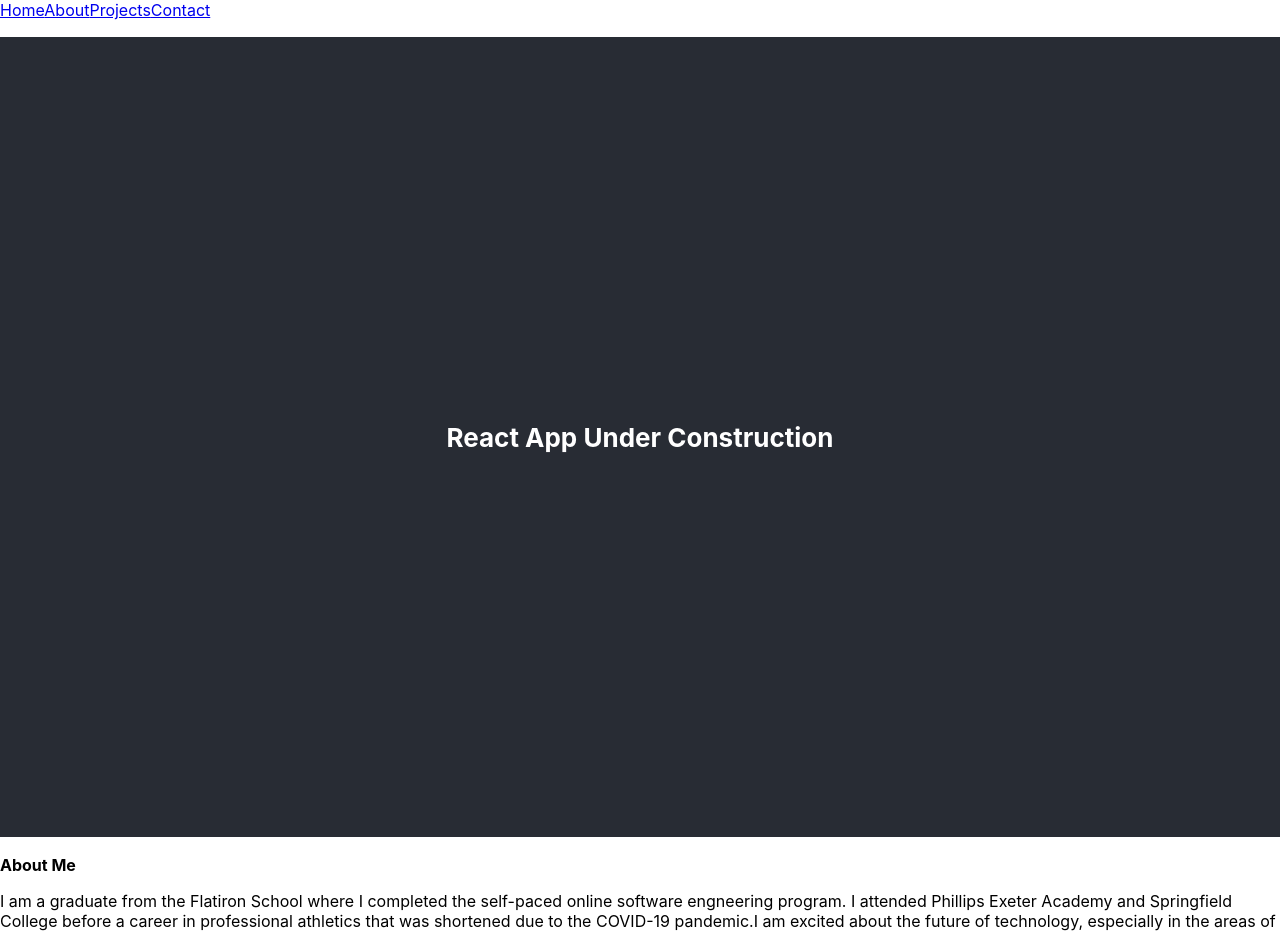
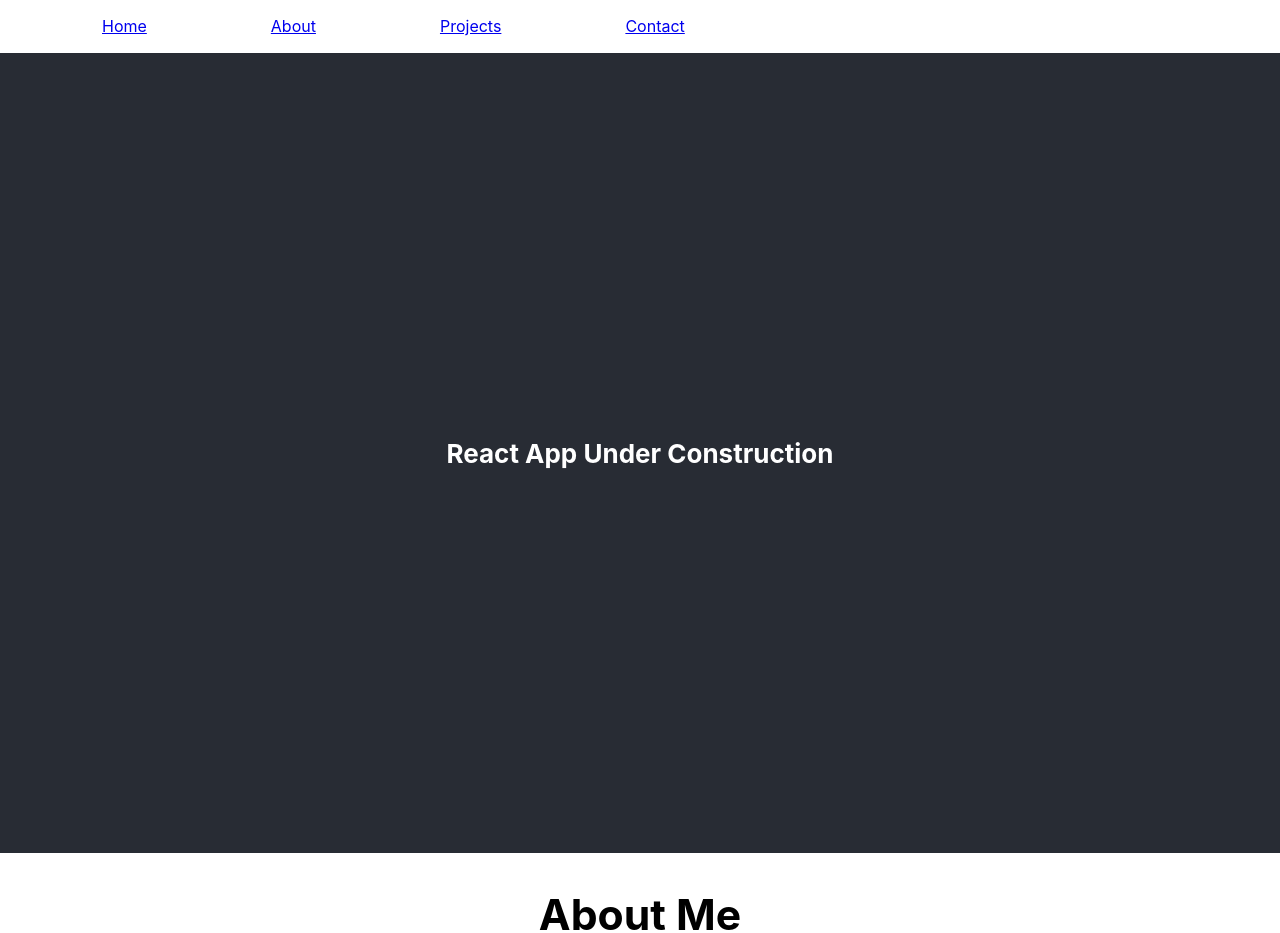
Before and after one commit to msteele96/marc-steele, a React (Create React App) app: page /about in a window 1280 px wide. Shown: the top 933 px of the page. Built offline with nearby package versions, Linux system fonts and the light colour scheme.

Commit message:
Added content to about.js minimal styling on .about and .NavBar

```diff
--- a/src/App.css
+++ b/src/App.css
@@ -29,10 +29,26 @@
 }
 
 .NavBar {
-  display: block;
   position: sticky;
   top: 0px ;
   background-color: white;
+}
+
+.NavBar ul li{
+  display: inline;
+  margin: 5%;
+}
+
+.about-title {
+  text-align: center;
+  font-size: 32pt;
+}
+
+.about {
+  margin-left: 20%;
+  margin-right: 20%;
+  width: 60%;
+  font-size: 18pt;
 }
 
 @keyframes App-logo-spin {
--- a/src/App.js
+++ b/src/App.js
@@ -8,11 +8,12 @@ function App() {
   return (
   <>
     <div class="NavBar">
-      <Link to="/">Home</Link>
-      <Link to="/about">About</Link>
-      <Link to="/projects">Projects</Link>
-      <Link to="/contact">Contact</Link>
-
+      <ul>
+        <li><Link to="/">Home</Link></li>
+        <li><Link to="/about">About</Link></li>
+        <li><Link to="/projects">Projects</Link></li>
+        <li><Link to="/contact">Contact</Link></li>
+      </ul>
     </div>
 
     <h1 class="App-header">React App Under Construction</h1>
--- a/src/components/about.js
+++ b/src/components/about.js
@@ -4,11 +4,13 @@ export default class About extends Component {
     render() {
         return (
             <>
-                <strong>About Me</strong>
-                <p>
-                    I am a graduate from the Flatiron School where I completed the self-paced online software engneering program. I attended Phillips Exeter Academy and Springfield College before a career in professional athletics that was shortened due to the COVID-19 pandemic.
-                    {/* Does not affect spacing */}
-                    I am excited about the future of technology, especially in the areas of sports and outdoors.
+                <h2 class="about-title">About Me</h2>
+                <p class="about">
+                    I attended Phillips Exeter Academy and Springfield College before a career in professional ice hockey that
+                    was shortened due to the COVID-19 pandemic. The sudden need for everyone to work remotely solidified the fact that
+                    technology is the future for me. That's when I applied to the Flatiron School and ultimately completed their
+                    self-paced online software engneering program. Because of my personal interests in sports and the outdoors, and the
+                    recent focus on health and wellness, I would love to be able to help advance the technology in those fields.
                 </p>
             </>
         )
```
